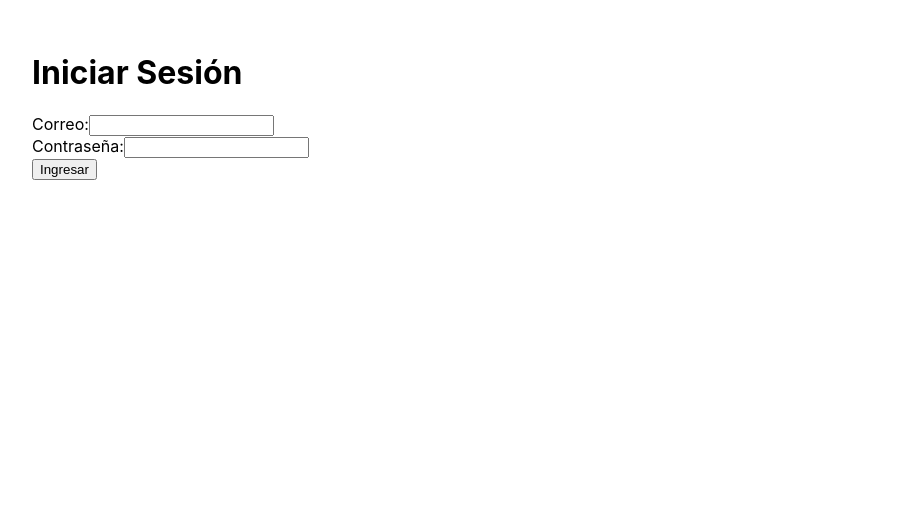
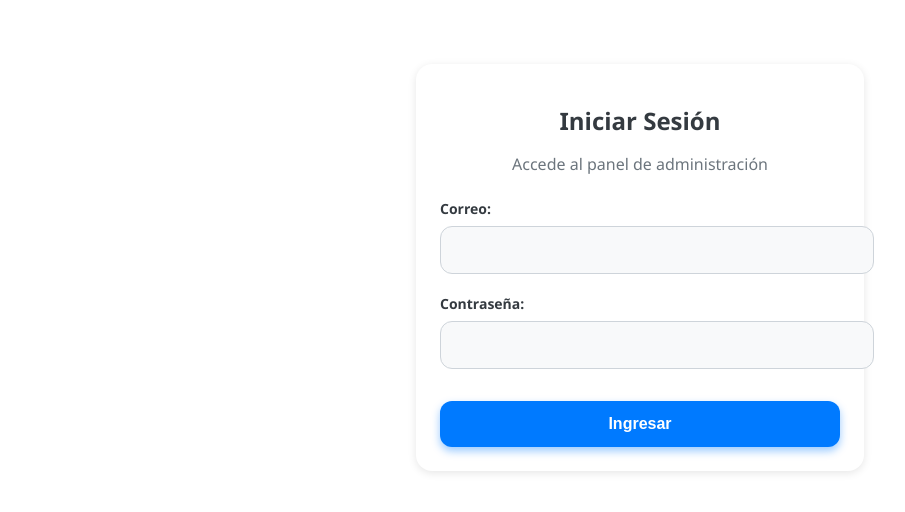
Before and after one commit to CapitanCigarro/Proyecto-Dise-o-software, a React (Create React App) app in the folder web-admin/: page / in a window 1280 px wide. Shown: the top 512 px of the page, without its empty margins (0-905 px from the left). Built offline with nearby package versions, Linux system fonts and the light colour scheme.

Commit message:
fix: Login style improved

```diff
--- a/web-admin/src/pages/Login.tsx
+++ b/web-admin/src/pages/Login.tsx
@@ -1,33 +1,142 @@
-import React from 'react';
+import React, { useState } from 'react';
 import { useNavigate } from 'react-router-dom';
+
 
 const Login = () => {
   const navigate = useNavigate();
+  const [email, setEmail] = useState('');
+  const [password, setPassword] = useState('');
+  const [buttonHover, setButtonHover] = useState(false);
+  const [emailFocused, setEmailFocused] = useState(false);
+  const [passwordFocused, setPasswordFocused] = useState(false);
 
   const handleLogin = (e: React.FormEvent) => {
     e.preventDefault();
-
     // Aquí iría la lógica real de autenticación
-    // Por ahora simplemente redirigimos
     navigate('/dashboard');
   };
 
   return (
-    <div style={{ padding: '2rem' }}>
-      <h1>Iniciar Sesión</h1>
+    <div style={styles.container}>
+      <h1 style={styles.title}>Iniciar Sesión</h1>
+      <p style={styles.subtitle}>Accede al panel de administración</p>
       <form onSubmit={handleLogin}>
-        <div>
-          <label>Correo:</label>
-          <input type="email" required />
+        <div style={styles.formGroup}>
+          <label htmlFor="email" style={styles.label}>Correo:</label>
+          <input
+            id="email"
+            type="email"
+            required
+            value={email}
+            onChange={e => setEmail(e.target.value)}
+            style={{
+              ...styles.input,
+              ...(emailFocused ? styles.inputFocus : {}),
+            }}
+            onFocus={() => setEmailFocused(true)}
+            onBlur={() => setEmailFocused(false)}
+            autoComplete="username"
+          />
         </div>
-        <div>
-          <label>Contraseña:</label>
-          <input type="password" required />
+        <div style={styles.formGroup}>
+          <label htmlFor="password" style={styles.label}>Contraseña:</label>
+          <input
+            id="password"
+            type="password"
+            required
+            value={password}
+            onChange={e => setPassword(e.target.value)}
+            style={{
+              ...styles.input,
+              ...(passwordFocused ? styles.inputFocus : {}),
+            }}
+            onFocus={() => setPasswordFocused(true)}
+            onBlur={() => setPasswordFocused(false)}
+            autoComplete="current-password"
+          />
         </div>
-        <button type="submit">Ingresar</button>
+        <button
+          type="submit"
+          style={{
+            ...styles.button,
+            ...(buttonHover ? styles.buttonHover : {}),
+          }}
+          onMouseEnter={() => setButtonHover(true)}
+          onMouseLeave={() => setButtonHover(false)}
+        >
+          Ingresar
+        </button>
       </form>
     </div>
   );
 };
 
+const styles = {
+  container: {
+    maxWidth: 400,
+    margin: '4rem auto',
+    padding: 24,
+    backgroundColor: '#ffffff',
+    borderRadius: 16,
+    boxShadow: '0 2px 8px rgba(0,0,0,0.1)',
+    fontFamily: "'Segoe UI', Tahoma, Geneva, Verdana, sans-serif",
+  },
+  title: {
+    fontSize: 24,
+    fontWeight: 'bold',
+    color: '#343a40',
+    textAlign: 'center' as const,
+    marginBottom: 8,
+  },
+  subtitle: {
+    fontSize: 16,
+    color: '#6c757d',
+    textAlign: 'center' as const,
+    marginBottom: 24,
+  },
+  formGroup: {
+    marginBottom: 20,
+  },
+  label: {
+    display: 'block',
+    marginBottom: 8,
+    fontWeight: 600,
+    color: '#343a40',
+    fontSize: 14,
+  },
+  input: {
+    width: '100%',
+    padding: '14px 16px',
+    fontSize: 16,
+    borderRadius: 12,
+    border: '1px solid #ced4da',
+    backgroundColor: '#f8f9fa',
+    color: '#343a40',
+    outline: 'none',
+    transition: 'border-color 0.3s ease',
+  },
+  inputFocus: {
+    borderColor: '#007AFF',
+    backgroundColor: '#ffffff',
+    boxShadow: '0 0 8px rgba(0, 122, 255, 0.3)',
+  },
+  button: {
+    marginTop: 12,
+    width: '100%',
+    backgroundColor: '#007AFF',
+    color: '#fff',
+    fontSize: 16,
+    fontWeight: 'bold',
+    padding: '14px',
+    borderRadius: 12,
+    border: 'none',
+    cursor: 'pointer',
+    boxShadow: '0 4px 8px rgba(0, 122, 255, 0.4)',
+    transition: 'background-color 0.3s ease',
+  },
+  buttonHover: {
+    backgroundColor: '#005ecb',
+  },
+};
+
 export default Login;
```
